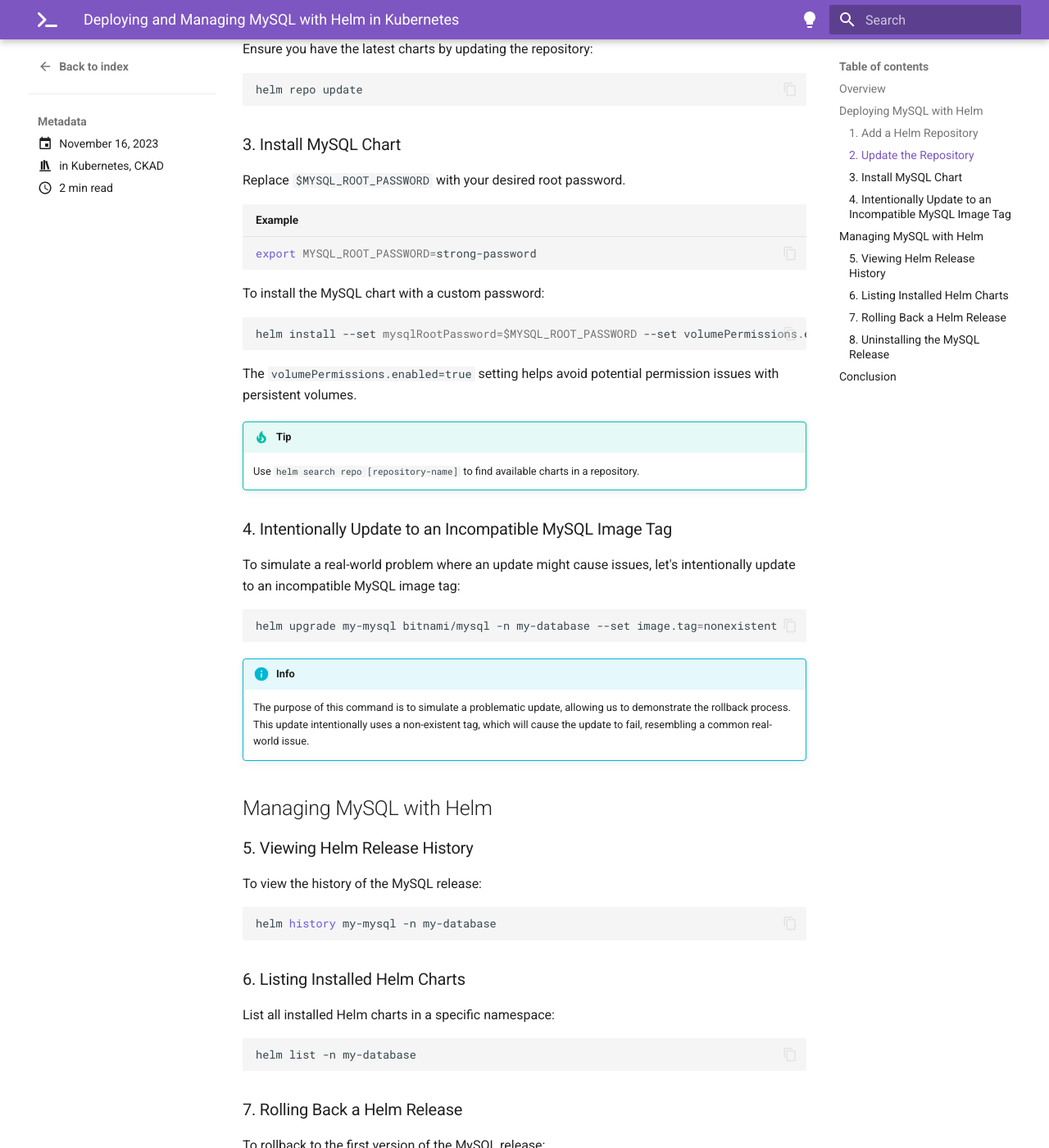
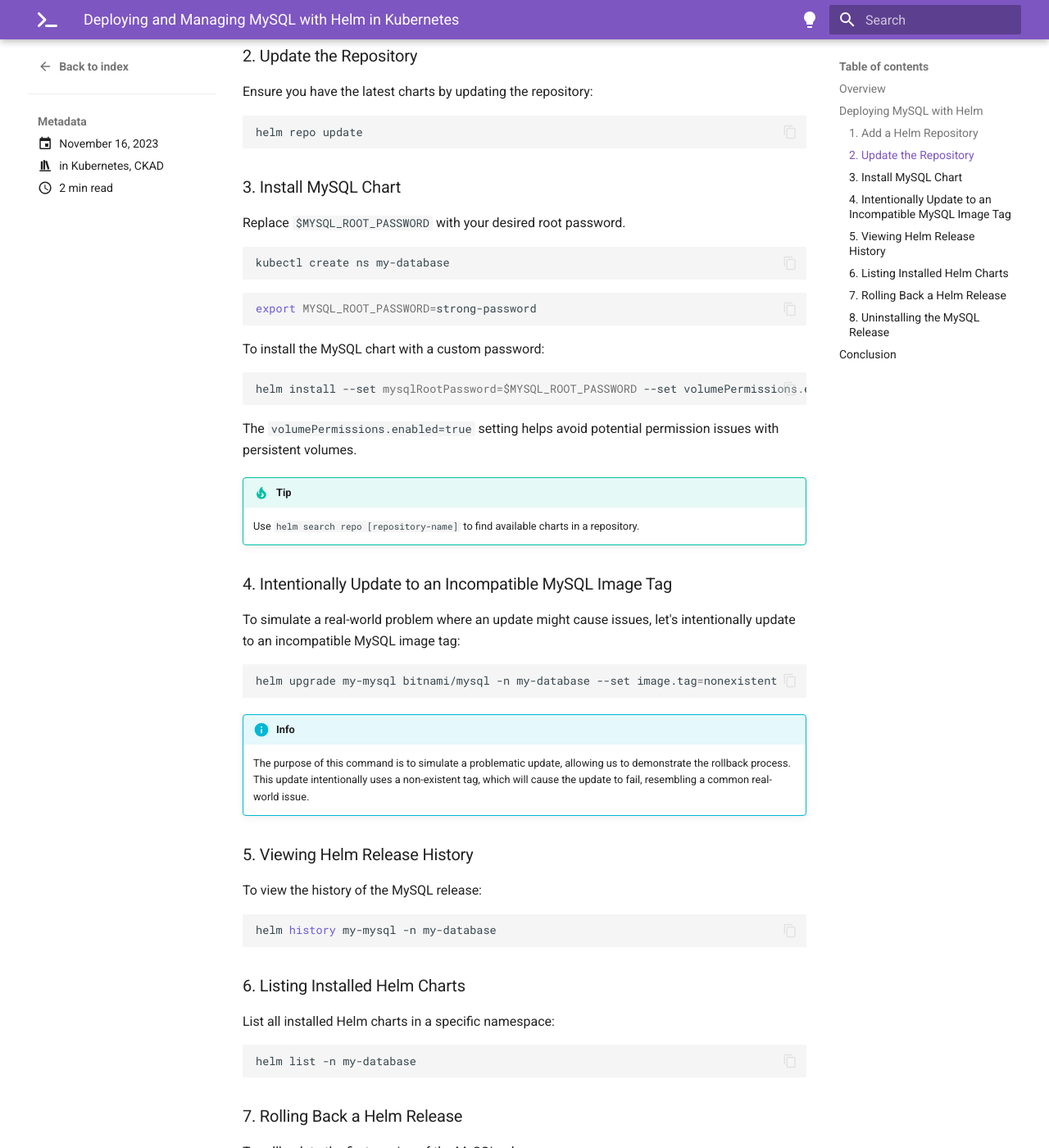
Before and after one commit to imyashkale/portfolio, an MkDocs documentation site: the page built from docs/blog/posts/ckad/helm-charts.md, in a window 1280 px wide and 1400 px high, scrolled down 1228 px. Shown: the whole window at 82% size. Built offline with MkDocs 1.6.1 and Material for MkDocs 9.7.7, drawn with Linux system fonts in a browser that asks for light colours; comment, search, counter and statistics services are not loaded.

Commit message:
CKAD: Deploying and Managing MySQL with Helm in Kubernetes Improved

````diff
--- a/docs/blog/posts/ckad/helm-charts.md
+++ b/docs/blog/posts/ckad/helm-charts.md
@@ -15,12 +15,16 @@ tags:
   ![CKAD](../../../assets/img/ckad.png){ width="300" }
 </figure>
 
+---
+
 ## Overview
 
 This guide explains how to deploy and manage the MySQL database using Helm in a Kubernetes environment. Helm, a package manager for Kubernetes, simplifies the process of managing Kubernetes applications.
 
 !!! note
-    For detailed Helm installation instructions, refer to [Installing Helm](https://helm.sh/docs/intro/install/). Helm Charts package all the resource definitions necessary to deploy an application in Kubernetes.
+    For detailed Helm installation instructions, refer to [Installing Helm](https://helm.sh/docs/intro/install/){:target="_blank"}. Helm Charts package all the resource definitions necessary to deploy an application in Kubernetes.
+
+---
 
 ## Deploying MySQL with Helm
 
@@ -46,7 +50,11 @@ helm repo update
 
 Replace `$MYSQL_ROOT_PASSWORD` with your desired root password.
 
-```bash title="Example"
+```bash
+kubectl create ns my-database
+```
+
+```bash
 export MYSQL_ROOT_PASSWORD=strong-password
 ```
 
@@ -71,8 +79,6 @@ helm upgrade my-mysql bitnami/mysql -n my-database --set image.tag=nonexistent
 
 !!! info
     The purpose of this command is to simulate a problematic update, allowing us to demonstrate the rollback process. This update intentionally uses a non-existent tag, which will cause the update to fail, resembling a common real-world issue.
-
-## Managing MySQL with Helm
 
 ### 5. Viewing Helm Release History
 
@@ -109,6 +115,8 @@ To remove the MySQL release:
 helm uninstall my-mysql -n my-database
 ```
 
+---
+
 ## Conclusion
 
 Using Helm to deploy and manage applications like MySQL in Kubernetes simplifies the process considerably. Following these steps, including addressing common deployment challenges like permission issues, will allow you to effectively manage MySQL in your Kubernetes clusters.
````
